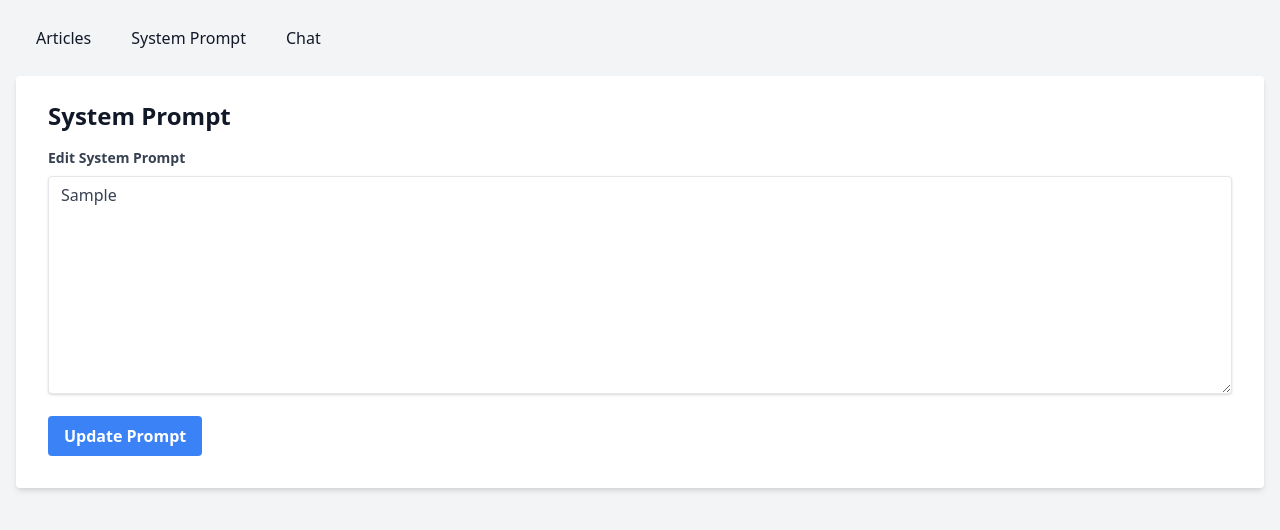
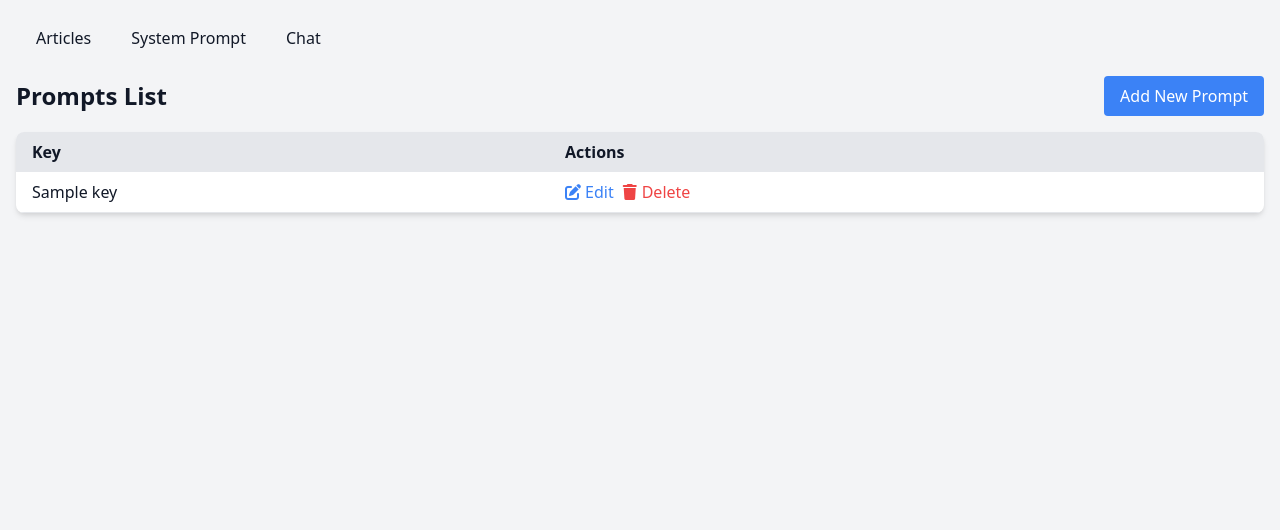
Before and after one commit to daytimedrinkingclub/ragsearch, a Flask app: template app/templates/system_prompt.html in a window 1280 px wide. Shown: the top 530 px of the page. Run offline with Flask 3, Linux system fonts and the light colour scheme; the template is opened without the code that fills it: most values are stand-ins (such as "Sample title", 1, 10 or a date in 2020).

Commit message:
add support for multiple prompts and chose prompt based on conversation category

```diff
--- a/app/routes/webhook_routes.py
+++ b/app/routes/webhook_routes.py
@@ -16,8 +16,9 @@ def webhook():
 
         current_app.logger.debug(f"Chatwoot API request message: {user_message}, conversation_id: {conversation_id}")
         auth_token = data['sender']['custom_attributes'].get('auth_token')
+        conversation_category = data['conversation']['custom_attributes'].get('category', "general")
         # Handle the chat
-        response = AnthropicChat.handle_chat(None, user_message, external_id=conversation_id, auth_token=auth_token)
+        response = AnthropicChat.handle_chat(None, user_message, conversation_category=conversation_category, external_id=conversation_id, auth_token=auth_token)
 
         # Extract the content from the response
         if isinstance(response.content, list) and len(response.content) > 0 and hasattr(response.content[0], 'text'):
--- a/app/seed_data.py
+++ b/app/seed_data.py
@@ -5,7 +5,7 @@ def seed_system_data():
     system_prompts = [
         {
             "id": uuid.uuid4(),
-            "key": "system_prompt",
+            "key": "general",
             "value": '''Today is {today}.
             You are the support assistant for Delta Exchange, help the user with their queries. Be concise and helpful.'''
         }
--- a/app/templates/system_prompt.html
+++ b/app/templates/system_prompt.html
@@ -1,24 +1,36 @@
 {% extends "base.html" %}
 
-{% block title %}System Prompt{% endblock %}
+{% block title %}System Prompts{% endblock %}
 
 {% block content %}
-<div class="bg-white shadow-md rounded px-8 pt-6 pb-8 mb-4">
-    <h1 class="text-2xl font-bold mb-4">System Prompt</h1>
-    <form method="POST" action="{{ url_for('system.update_prompt') }}">
-        <div class="mb-4">
-            <label class="block text-gray-700 text-sm font-bold mb-2" for="system_prompt">
-                Edit System Prompt
-            </label>
-            <textarea id="system_prompt" name="system_prompt" rows="10"
-                      class="shadow appearance-none border rounded w-full py-2 px-3 text-gray-700 leading-tight focus:outline-none focus:shadow-outline"
-            >{{ system_prompt }}</textarea>
-        </div>
-        <div class="flex items-center justify-between">
-            <button class="bg-blue-500 hover:bg-blue-700 text-white font-bold py-2 px-4 rounded focus:outline-none focus:shadow-outline" type="submit">
-                Update Prompt
-            </button>
-        </div>
-    </form>
+<div class="flex justify-between items-center mb-4">
+    <h2 class="text-2xl font-bold">Prompts List</h2>
+    <a href="{{ url_for('system.add_prompt') }}" class="bg-blue-500 text-white px-4 py-2 rounded hover:bg-blue-600">Add New Prompt</a>
 </div>
+<table class="min-w-full bg-white shadow-md rounded-lg overflow-hidden">
+    <thead class="bg-gray-200">
+        <tr>
+            <th class="py-2 px-4 text-left">Key</th>
+            <th class="py-2 px-4 text-left">Actions</th>
+        </tr>
+    </thead>
+    <tbody>
+        {% for system_prompt in system_prompts %}
+        <tr class="border-b">
+            <td class="py-2 px-4">{{ system_prompt.key }}</td>
+            <td class="py-2 px-4 flex space-x-2">
+                <a href="{{ url_for('system.edit_prompt', prompt_key=system_prompt.key) }}" class="text-blue-500 hover:underline flex items-center">
+                    <i class="fas fa-edit w-4 h-4 mr-1"></i> Edit
+                </a>
+                <form action="{{ url_for('system.delete_prompt') }}" method="post" class="inline">
+                  <input type="hidden" name="prompt_key" value="{{ system_prompt.key }}">
+                  <button type="submit" class="text-red-500 hover:underline flex items-center">
+                      <i class="fas fa-trash w-4 h-4 mr-1"></i> Delete
+                  </button>
+              </form>
+            </td>
+        </tr>
+        {% endfor %}
+    </tbody>
+</table>
 {% endblock %}
```
Also changed, not shown: app/routes/system_routes.py (+35 -11 lines), app/services/anthropic_chat.py (+9 -29 lines), app/templates/edit_system_prompt.html (added, +31 -0 lines).
